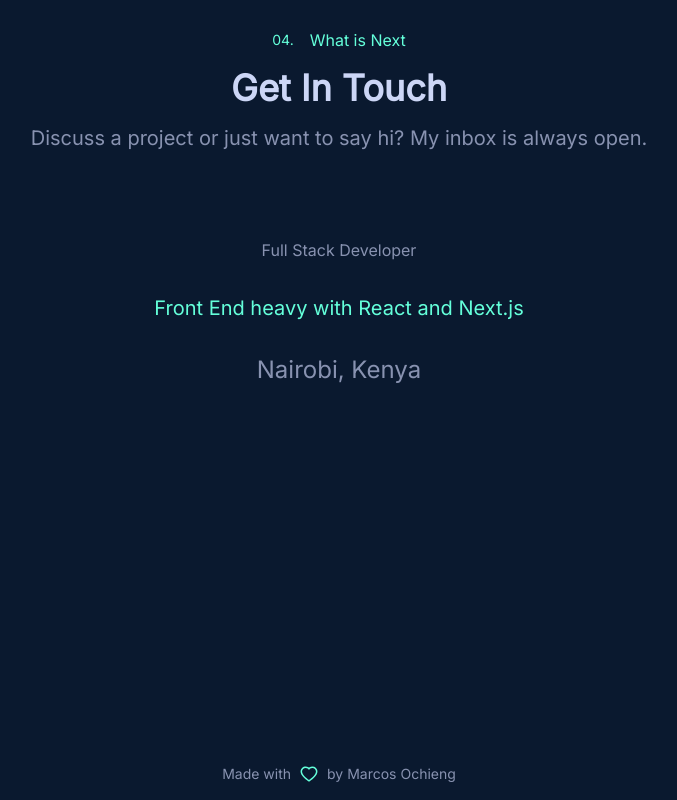
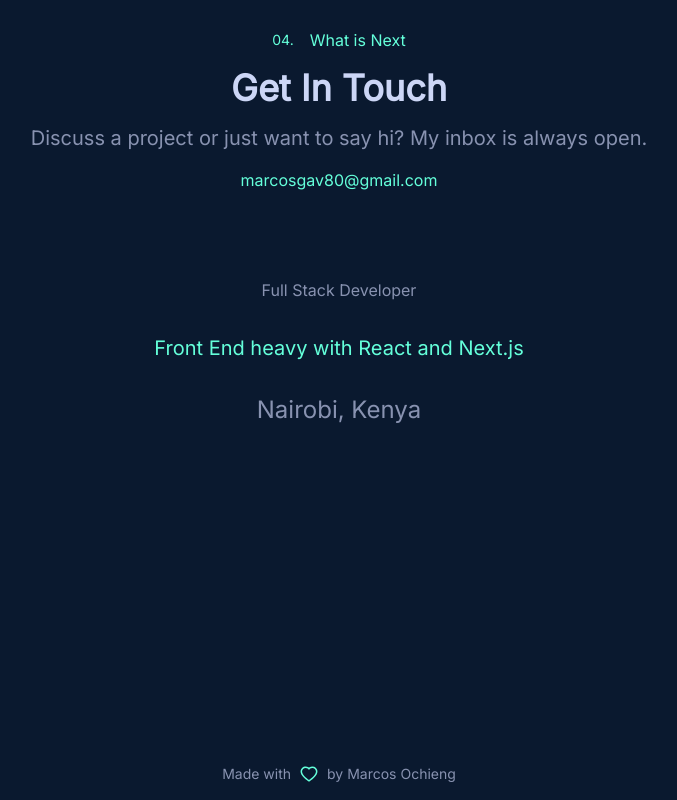
Before and after one commit to Marcos8060/port, a Next.js app: page / in a window 1280 px wide. Shown: the part 5408-6208 px from the top of the page, without its empty margins (301-978 px from the left). Built offline with nearby package versions, Linux system fonts and the light colour scheme.

Commit message:
polished contact section

```diff
--- a/components/contact.js
+++ b/components/contact.js
@@ -13,6 +13,9 @@ const Contact = () => {
         </h1>
         <p className="text-center text-xl text-gray w-7/12 mx-auto">
           Discuss a project or just want to say hi? My inbox is always open.
+        </p>
+        <p className="text-center text-base text-secondary w-7/12 mx-auto">
+          marcosgav80@gmail.com
         </p>
         <div className="flex flex-col items-center justify-center h-72 space-y-8">
           <h1 className="text-center text-base text-gray">
```
